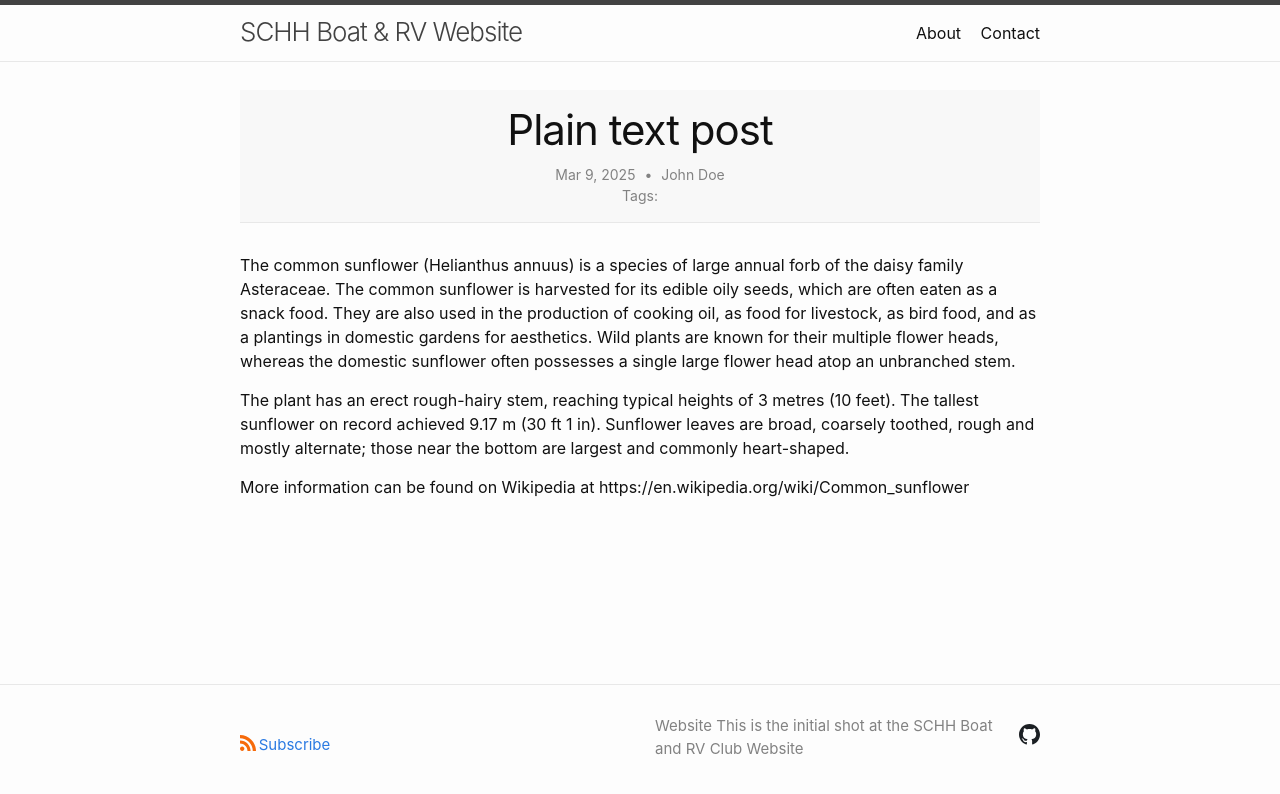
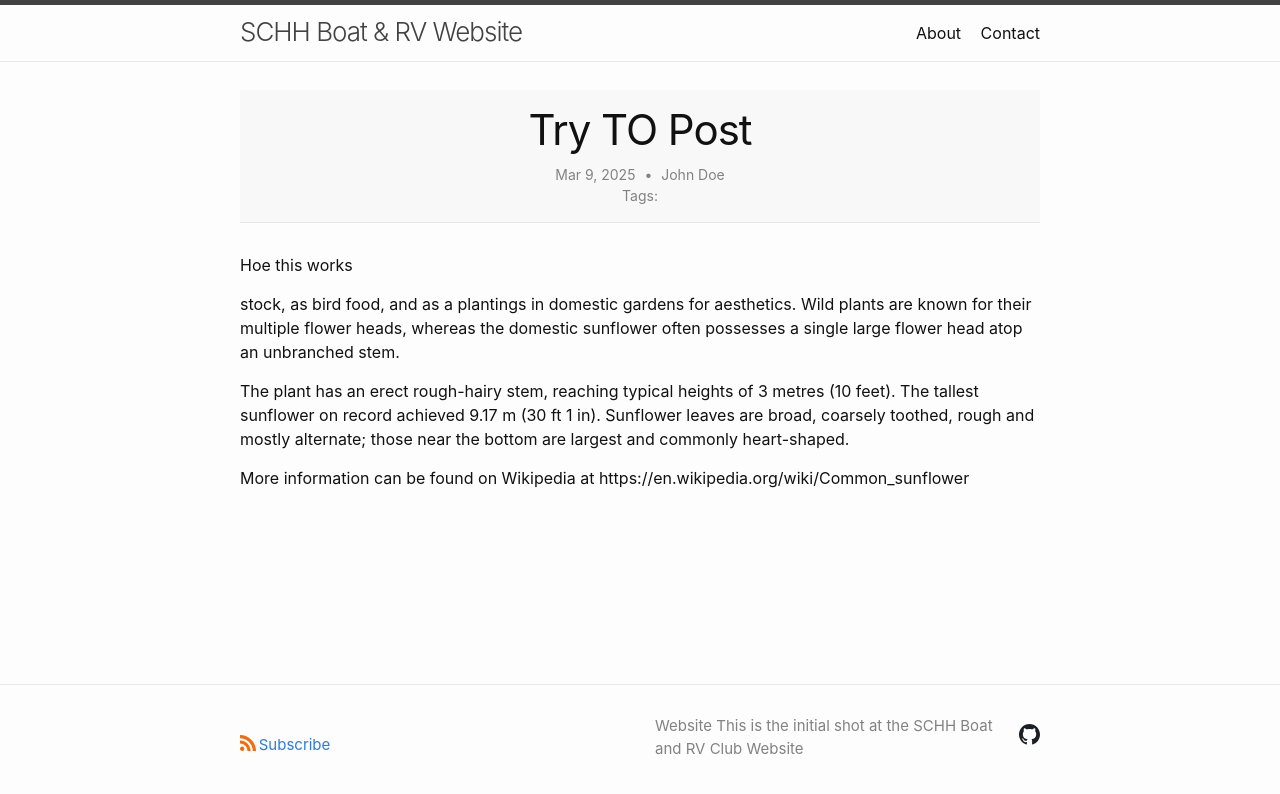
Before and after one commit to tomDodrill/SCHH-Boat-and-RV, a Jekyll site: the page built from _posts/2025-03-09-text-only.md, in a window 1280 px wide. Shown: the top 794 px of the page. Built offline with Jekyll 4.4.1, drawn with Linux system fonts in a browser that asks for light colours; a script that is not in the unit is left out.

Commit message:
Update 2025-03-09-text-only.md

```diff
--- a/_posts/2025-03-09-text-only.md
+++ b/_posts/2025-03-09-text-only.md
@@ -1,12 +1,14 @@
 ---
 layout: post
-title: Plain text post
+title: Try TO Post
 description: Example post with plain text content only.
 date: 2025-03-09
 author: John Doe
 ---
 
-The common sunflower (Helianthus annuus) is a species of large annual forb of the daisy family Asteraceae. The common sunflower is harvested for its edible oily seeds, which are often eaten as a snack food. They are also used in the production of cooking oil, as food for livestock, as bird food, and as a plantings in domestic gardens for aesthetics. Wild plants are known for their multiple flower heads, whereas the domestic sunflower often possesses a single large flower head atop an unbranched stem.
+Hoe this works
+
+stock, as bird food, and as a plantings in domestic gardens for aesthetics. Wild plants are known for their multiple flower heads, whereas the domestic sunflower often possesses a single large flower head atop an unbranched stem.
 
 The plant has an erect rough-hairy stem, reaching typical heights of 3 metres (10 feet). The tallest sunflower on record achieved 9.17 m (30 ft 1 in). Sunflower leaves are broad, coarsely toothed, rough and mostly alternate; those near the bottom are largest and commonly heart-shaped.
 
```
